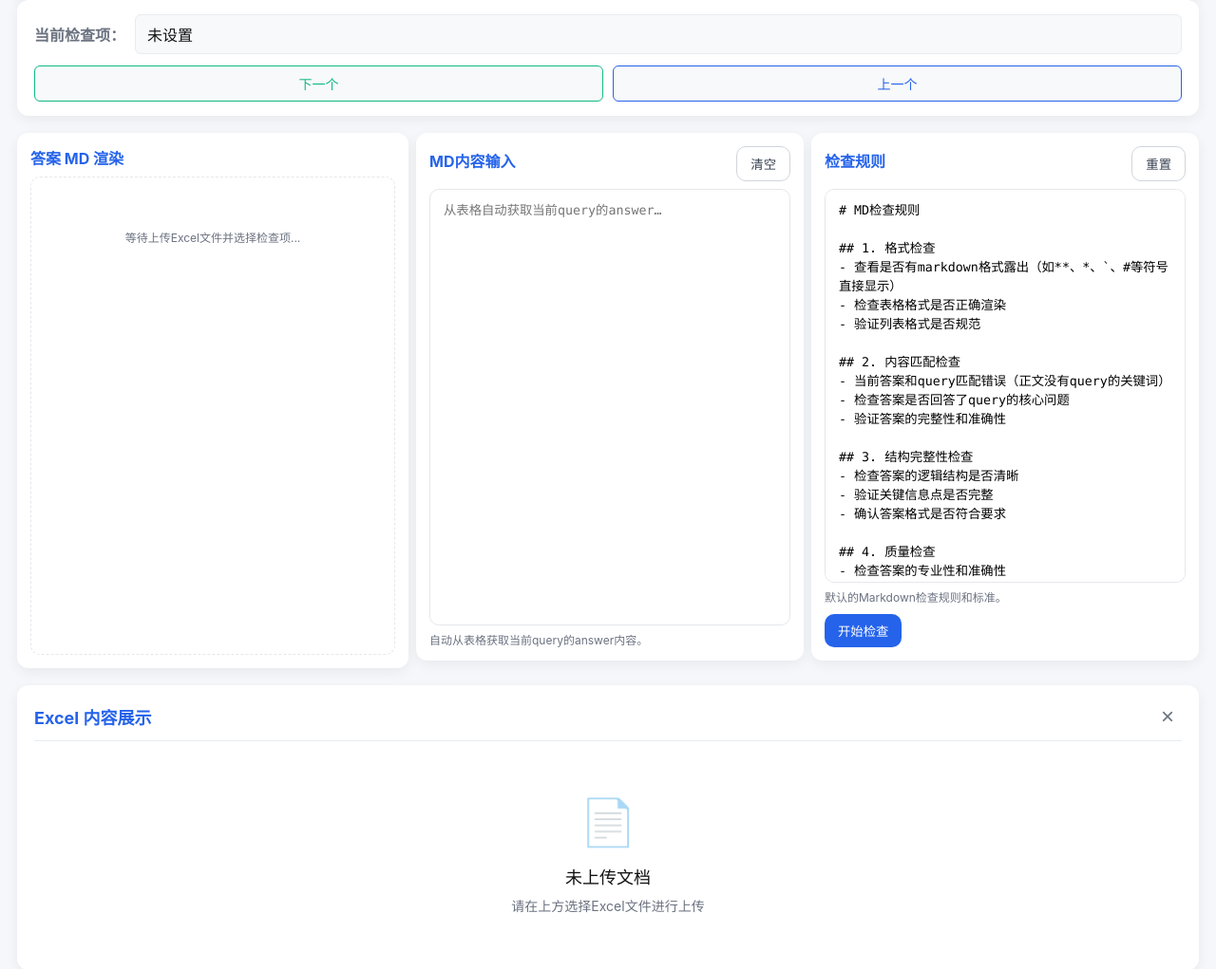
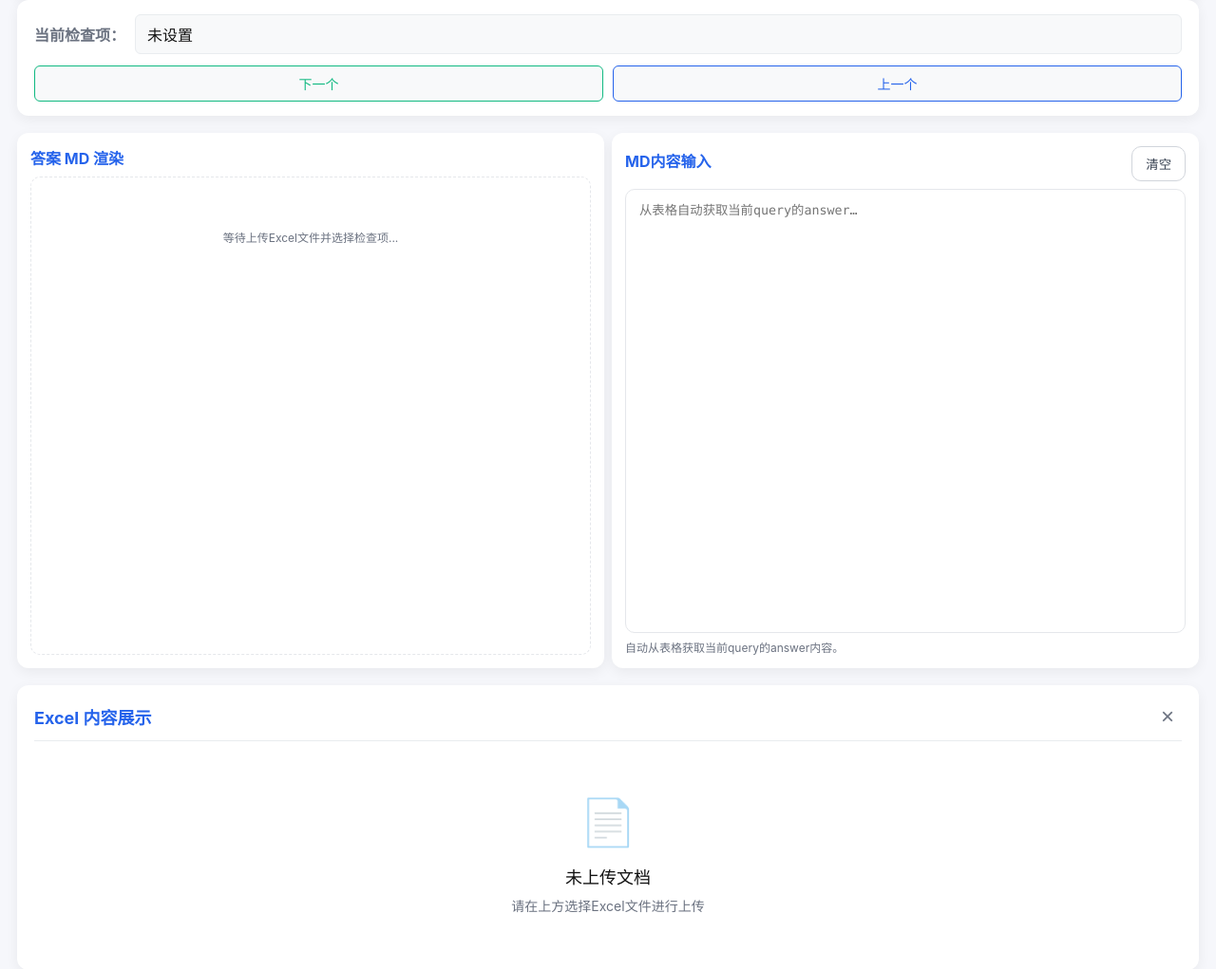
Before and after one commit to ambererlululululu/pic_capture, a Flask app: page /md_check in a window 1280 px wide. Shown: the part 94-1115 px from the top of the page at 95% size. Run offline with Flask 3, Linux system fonts and the light colour scheme; some libraries are stand-ins or nearby versions.

Commit message:
refactor: 优化MD检查页面布局和功能
- 删除检查规则面板和相关功能
- 将答案MD渲染和MD内容输入改为左右平铺显示
- 优化界面布局，提升用户体验
- 简化页面结构，专注于核心功能

```diff
--- a/templates/md_check.html
+++ b/templates/md_check.html
@@ -45,7 +45,7 @@
   .progress-bar{width:180px;height:8px;background:#e9ecef;border-radius:4px;overflow:hidden}
   .progress-fill{height:100%;background:linear-gradient(90deg,var(--brand),var(--ok));width:0%;transition:width 0.3s ease;border-radius:4px}
   .progress-text{font-size:12px;color:var(--muted);min-width:70px;text-align:right}
-  .container{display:grid;grid-template-columns:1fr 2fr;gap:8px;padding:18px;flex:1}
+  .container{display:grid;grid-template-columns:1fr 1fr;gap:8px;padding:18px;flex:1}
   .excel-display-section{background:var(--card);border-radius:12px;box-shadow:0 4px 14px rgba(0,0,0,.06);padding:18px;margin:0 18px;display:flex;flex-direction:column}
   .excel-header{display:flex;justify-content:space-between;align-items:center;margin-bottom:15px;padding-bottom:10px;border-bottom:1px solid #e9ecef}
   .excel-header h3{margin:0;font-size:18px;color:var(--brand)}
@@ -129,7 +129,7 @@
   .footer p{margin:0;color:var(--muted);font-size:12px}
   .panel{background:var(--card);border-radius:12px;box-shadow:0 4px 14px rgba(0,0,0,.06);padding:14px;display:flex;flex-direction:column;min-height:0;overflow-y:auto}
   .panel.left-panel{height:calc(100vh - 236px)}
-  .panel.right-panel{flex:1;min-height:200px}
+  .panel.right-panel{height:calc(100vh - 236px);display:flex;flex-direction:column;flex:1;min-height:200px}
   .panel.copy-panel{flex:1;min-height:200px}
   .panel.button-panel{flex:0 0 auto;height:auto;min-height:auto;padding:12px 14px}
   h3{margin:0 0 8px;font-size:16px;color:var(--brand)}
@@ -149,16 +149,6 @@
   .error{display:none;margin-bottom:10px;padding:8px 12px;border-radius:10px;background:#FEF2F2;border:1px solid #FCA5A5;color:var(--warn)}
   .tag{font-size:12px;color:#111;background:#eef2ff;border:1px solid #e0e7ff;border-radius:8px;padding:3px 8px}
 
-  /* MD检查特有样式 */
-  .check-result{background:#f8f9fa;border:1px solid #e9ecef;border-radius:8px;padding:15px;margin:10px 0}
-  .check-item{display:flex;align-items:center;gap:10px;margin:8px 0;padding:8px;border-radius:6px;background:#fff}
-  .check-item.pass{background:#d1f2eb;border-left:4px solid var(--ok)}
-  .check-item.fail{background:#ffeaa7;border-left:4px solid var(--warn)}
-  .check-icon{font-size:18px}
-  .check-text{flex:1}
-  .check-status{font-weight:600}
-  .check-status.pass{color:var(--ok)}
-  .check-status.fail{color:var(--warn)}
     </style>
 </head>
 <body>
@@ -198,9 +188,7 @@
             <div id="renderedPreview" class="preview" style="flex:1;min-height:400px;"></div>
         </div>
 
-  <div class="right">
-    <div class="copy-row">
-            <div class="panel copy-panel">
+        <div class="panel right-panel">
             <div class="row">
                 <h3 style="flex:1">MD内容输入</h3>
                 <button class="btn btn-outline" onclick="clearLeft()">清空</button>
@@ -208,49 +196,8 @@
             <textarea id="leftMarkdown" placeholder="从表格自动获取当前query的answer…"></textarea>
             <div class="muted" style="margin-top:6px">自动从表格获取当前query的answer内容。</div>
         </div>
-
-    <div class="panel copy-panel">
-      <div class="row">
-        <h3 style="flex:1">检查规则</h3>
-        <button class="btn btn-outline" onclick="clearRight()">重置</button>
-                </div>
-      <textarea id="rightMarkdown" placeholder="默认检查规则…"># MD检查规则
-
-## 1. 格式检查
-- 查看是否有markdown格式露出（如**、*、`、#等符号直接显示）
-- 检查表格格式是否正确渲染
-- 验证列表格式是否规范
-
-## 2. 内容匹配检查
-- 当前答案和query匹配错误（正文没有query的关键词）
-- 检查答案是否回答了query的核心问题
-- 验证答案的完整性和准确性
-
-## 3. 结构完整性检查
-- 检查答案的逻辑结构是否清晰
-- 验证关键信息点是否完整
-- 确认答案格式是否符合要求
-
-## 4. 质量检查
-- 检查答案的专业性和准确性
-- 验证内容的可读性和易懂性
-- 确认答案是否满足用户需求</textarea>
-      <div class="muted" style="margin-top:6px">默认的Markdown检查规则和标准。</div>
-      <div style="margin-top:10px;">
-        <button class="btn btn-primary" onclick="performCheck()">开始检查</button>
-      </div>
-            </div>
     </div>
 
-    <!-- 检查结果显示区域 -->
-    <div class="panel copy-panel" id="checkResultPanel" style="display:none;">
-      <div class="row">
-        <h3 style="flex:1">检查结果</h3>
-        <button class="btn btn-outline" onclick="copyCheckResult()">复制结果</button>
-      </div>
-      <div id="checkResultDisplay"></div>
-      <div class="muted" style="margin-top:6px">MD检查结果和问题详情。</div>
-    </div>
 
         </div>
     </div>
@@ -577,7 +524,7 @@ function previousQuery() {
 }
 
 
-/* ---------- MD检查功能 ---------- */
+/* ---------- 已删除MD检查功能 ---------- */
 function checkMarkdown(mdContent) {
     const checks = [];
 
@@ -767,7 +714,6 @@ function sanitize(s){return (s||'').replace(/\r\n/g,'\n').replace(/\r/g,'\n');}
 /* ---------- 交互 ---------- */
 function showError(msg){ const b=document.getElementById('errorBox'); b.textContent=msg||''; b.style.display=msg?'block':'none'; }
 function clearLeft(){ document.getElementById('leftMarkdown').value=''; mergeNow(); }
-function clearRight(){ document.getElementById('rightMarkdown').value=''; mergeNow(); }
 
 function performCheck() {
     const mdContent = document.getElementById('leftMarkdown').value;
@@ -841,7 +787,6 @@ function showMessage(message, type) {
 function mergeNow(){
   try{
     const left  = sanitize(document.getElementById('leftMarkdown').value||'');
-    const right = sanitize(document.getElementById('rightMarkdown').value||'');
 
     console.log('mergeNow called with left:', left.substring(0, 100) + '...');
 
@@ -1154,7 +1099,6 @@ document.addEventListener('DOMContentLoaded', ()=>{
   console.log('Setting initial tip content');
   document.getElementById('renderedPreview').innerHTML = '<div class="muted" style="text-align: center; padding: 40px 20px;">等待上传Excel文件并选择检查项...</div>';
   document.getElementById('leftMarkdown').addEventListener('input', mergeNow);
-  document.getElementById('rightMarkdown').addEventListener('input', mergeNow);
 
   // 初始化显示
   updateQueryDisplay();
```
Lines whose indentation alone changed are shown as unchanged.
